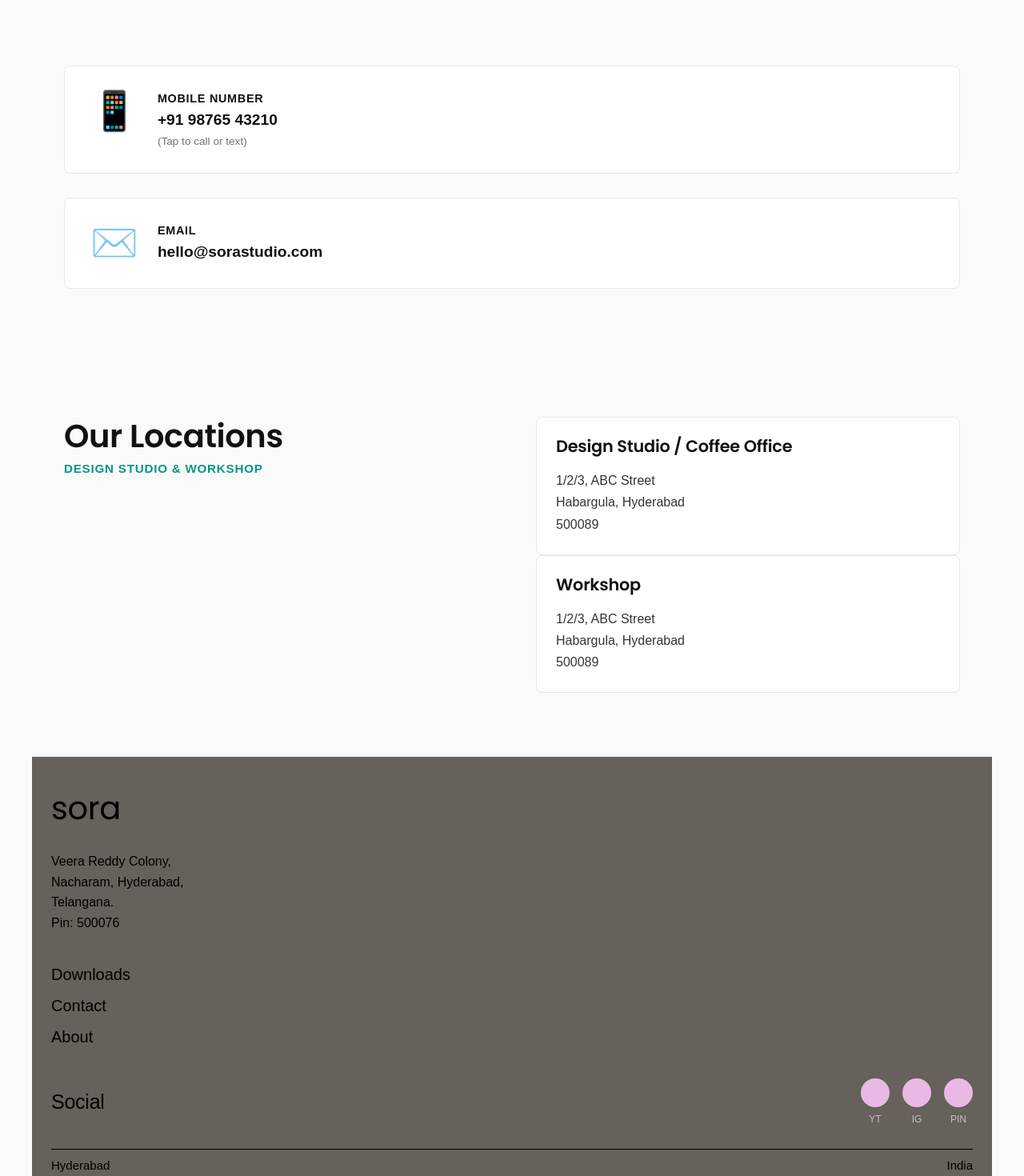
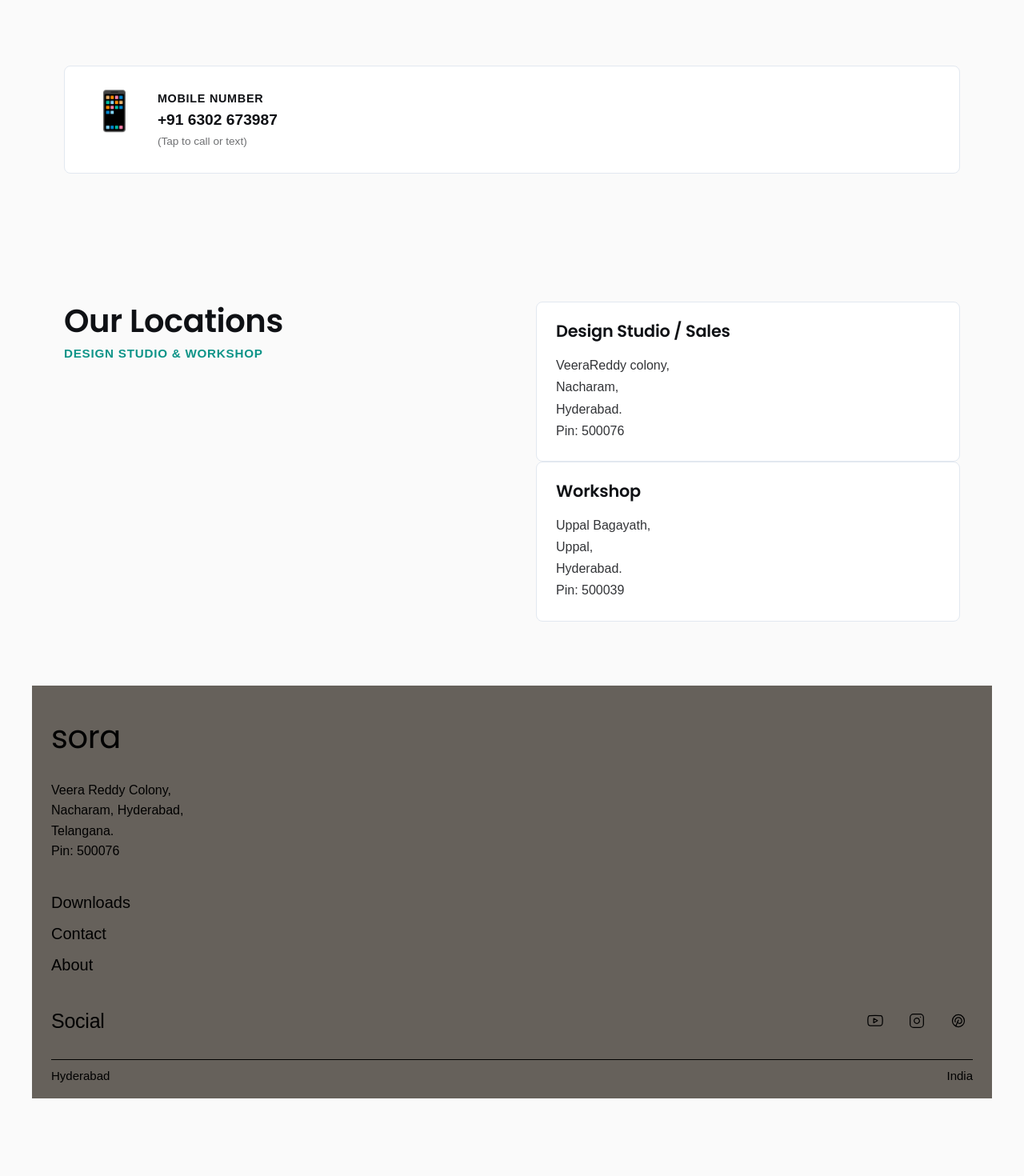
Before and after one commit to Kanikaram-Kaushik/SORA, a Next.js app: page /contact in a window 1280 px wide. Shown: the part 360-1830 px from the top of the page at 80% size. After the commit the page ends 1733 px from the top, so only its background shows below. Built offline with nearby package versions, Linux system fonts and the light colour scheme; a web font is replaced by a local one.

Commit message:
New changes

```diff
--- a/src/app/contact/page.tsx
+++ b/src/app/contact/page.tsx
@@ -29,21 +29,10 @@ export default function ContactPage() {
           <div className={styles.contactIcon}>📱</div>
           <div className={styles.contactContent}>
             <p className={styles.contactLabel}>Mobile Number</p>
-            <a href="tel:+919876543210" className={styles.contactLink}>
-              +91 98765 43210
+            <a href="tel:+916302673987" className={styles.contactLink}>
+              +91 6302 673987
             </a>
             <p className={styles.contactNote}>(Tap to call or text)</p>
-          </div>
-        </div>
-
-        {/* Email */}
-        <div className={styles.contactItem}>
-          <div className={styles.contactIcon}>✉️</div>
-          <div className={styles.contactContent}>
-            <p className={styles.contactLabel}>Email</p>
-            <a href="mailto:hello@sorastudio.com" className={styles.contactLink}>
-              hello@sorastudio.com
-            </a>
           </div>
         </div>
       </section>
@@ -58,11 +47,12 @@ export default function ContactPage() {
         <div className={styles.addressGrid}>
           {/* Design Studio */}
           <div className={styles.addressBlock}>
-            <h3 className={styles.addressHeading}>Design Studio / Coffee Office</h3>
+            <h3 className={styles.addressHeading}>Design Studio / Sales</h3>
             <p className={styles.addressText}>
-              1/2/3, ABC Street<br />
-              Habargula, Hyderabad<br />
-              500089
+              VeeraReddy colony,<br />
+              Nacharam,<br />
+              Hyderabad.<br />
+              Pin: 500076
             </p>
           </div>
 
@@ -70,9 +60,10 @@ export default function ContactPage() {
           <div className={styles.addressBlock}>
             <h3 className={styles.addressHeading}>Workshop</h3>
             <p className={styles.addressText}>
-              1/2/3, ABC Street<br />
-              Habargula, Hyderabad<br />
-              500089
+              Uppal Bagayath,<br />
+              Uppal,<br />
+              Hyderabad.<br />
+              Pin: 500039
             </p>
           </div>
         </div>
--- a/src/components/Footer.module.css
+++ b/src/components/Footer.module.css
@@ -105,8 +105,15 @@
   width: 36px;
   height: 36px;
   border-radius: 50%;
-  background-color: #EAB8E4; /* Soft lavender/pink from mockup */
-  display: block;
+  display: flex;
+  align-items: center;
+  justify-content: center;
+  color: #000;
+  transition: transform 0.2s ease;
+}
+
+.circleIcon:hover {
+  transform: scale(1.1);
 }
 
 .iconLabel {
--- a/src/components/Footer.tsx
+++ b/src/components/Footer.tsx
@@ -40,16 +40,23 @@ export default function Footer() {
 
         <div className={styles.socialIcons}>
           <div className={styles.socialItem}>
-            <a href="https://youtube.com" target="_blank" rel="noopener noreferrer" className={styles.circleIcon} aria-label="YouTube"></a>
-            <span className={styles.iconLabel}>YT</span>
+            <a href="https://youtube.com" target="_blank" rel="noopener noreferrer" className={styles.circleIcon} aria-label="YouTube">
+              <svg xmlns="http://www.w3.org/2000/svg" width="20" height="20" viewBox="0 0 24 24" fill="none" stroke="currentColor" strokeWidth="1.5" strokeLinecap="round" strokeLinejoin="round"><path d="M22.54 6.42a2.78 2.78 0 0 0-1.94-2C18.88 4 12 4 12 4s-6.88 0-8.6.46a2.78 2.78 0 0 0-1.94 2A29 29 0 0 0 1 11.75a29 29 0 0 0 .46 5.33A2.78 2.78 0 0 0 3.4 19c1.72.46 8.6.46 8.6.46s6.88 0 8.6-.46a2.78 2.78 0 0 0 1.94-2 29 29 0 0 0 .46-5.25 29 29 0 0 0-.46-5.33z"></path><polygon points="9.75 15.02 15.5 11.75 9.75 8.48 9.75 15.02"></polygon></svg>
+            </a>
           </div>
           <div className={styles.socialItem}>
-            <a href="https://instagram.com" target="_blank" rel="noopener noreferrer" className={styles.circleIcon} aria-label="Instagram"></a>
-            <span className={styles.iconLabel}>IG</span>
+            <a href="https://instagram.com" target="_blank" rel="noopener noreferrer" className={styles.circleIcon} aria-label="Instagram">
+              <svg xmlns="http://www.w3.org/2000/svg" width="20" height="20" viewBox="0 0 24 24" fill="none" stroke="currentColor" strokeWidth="1.5" strokeLinecap="round" strokeLinejoin="round"><rect x="2" y="2" width="20" height="20" rx="5" ry="5"></rect><path d="M16 11.37A4 4 0 1 1 12.63 8 4 4 0 0 1 16 11.37z"></path><line x1="17.5" y1="6.5" x2="17.51" y2="6.5"></line></svg>
+            </a>
           </div>
           <div className={styles.socialItem}>
-            <a href="https://pinterest.com" target="_blank" rel="noopener noreferrer" className={styles.circleIcon} aria-label="Pinterest"></a>
-            <span className={styles.iconLabel}>PIN</span>
+            <a href="https://pinterest.com" target="_blank" rel="noopener noreferrer" className={styles.circleIcon} aria-label="Pinterest">
+              <svg xmlns="http://www.w3.org/2000/svg" width="20" height="20" viewBox="0 0 24 24" strokeWidth="1.5" stroke="currentColor" fill="none" strokeLinecap="round" strokeLinejoin="round">
+                <path d="M8 20l4 -9" />
+                <path d="M10.7 14c.437 1.263 1.43 2 2.55 2c2.071 0 3.75 -1.554 3.75 -4a5 5 0 1 0 -9.7 1.7" />
+                <path d="M12 12m-9 0a9 9 0 1 0 18 0a9 9 0 1 0 -18 0" />
+              </svg>
+            </a>
           </div>
         </div>
       </div>
```
Also changed, not shown: src/components/FeaturedCarousel.tsx (+20 -3 lines).
